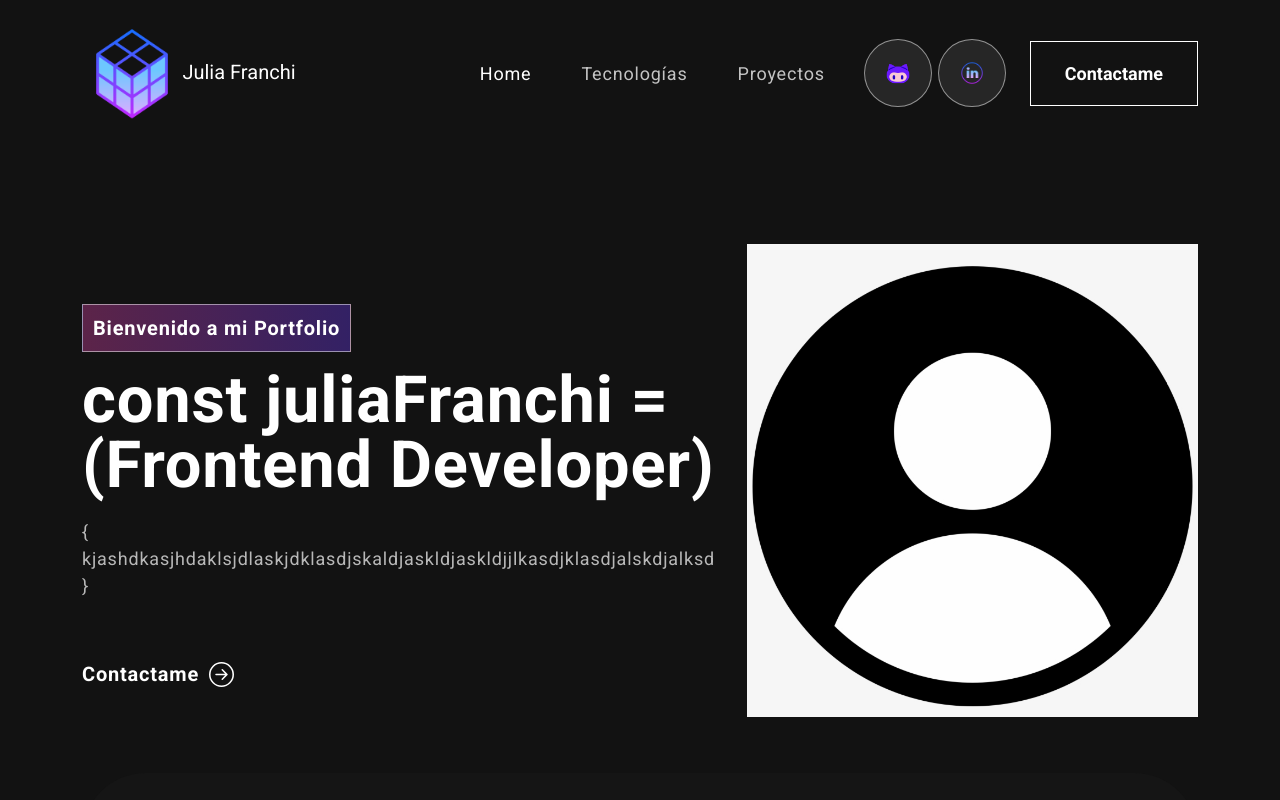
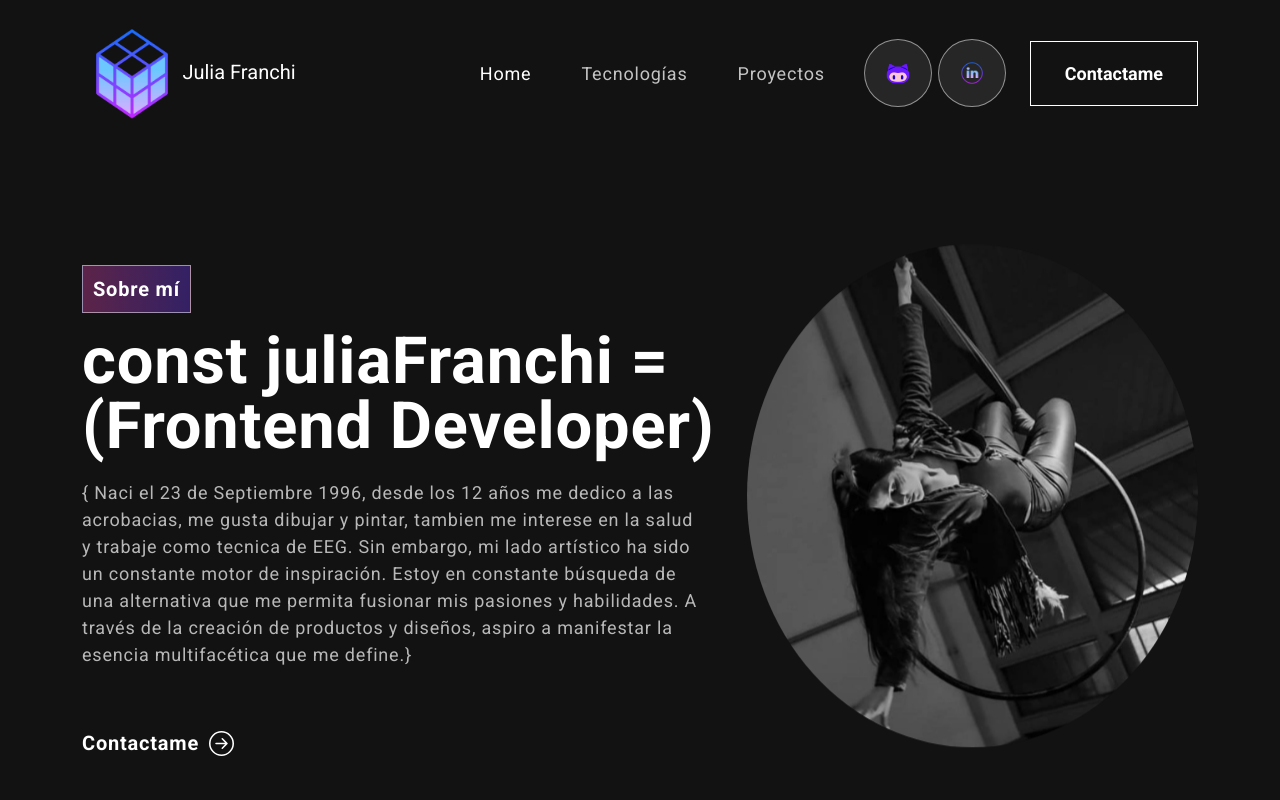
Before and after one commit to juf468/Portfolio, a React (Create React App) app: page / in a window 1280 px wide. Shown: the top 800 px of the page. Built offline with nearby package versions, Linux system fonts and the light colour scheme.

Commit message:
about me

```diff
--- a/src/App.css
+++ b/src/App.css
@@ -283,6 +283,7 @@ nav.navbar .navbar-toggler[aria-expanded='true'] .navbar-toggler-icon {
 .banner img {
 	animation: updown 3s linear infinite;
 	margin-right: auto;
+	border-radius: 50%;
 }
 @keyframes updown {
 	0% {
--- a/src/Components/Banner/Banner.jsx
+++ b/src/Components/Banner/Banner.jsx
@@ -1,7 +1,7 @@
 import { useEffect, useState } from 'react';
 import { Col, Container, Row } from 'react-bootstrap';
 import { ArrowRightCircle } from 'react-bootstrap-icons';
-import yo from '../../assets/yo.png';
+import yo from '../../assets/julita.jpg';
 
 export const Banner = () => {
 	const [loopNum, setLoopNum] = useState(0);
@@ -50,12 +50,12 @@ export const Banner = () => {
 				<Row className="align-items-center">
 					<Col xs={12} md={6} xl={7}>
 						<div>
-							<span className="tagline">Bienvenido a mi Portfolio</span>
+							<span className="tagline">Sobre mí</span>
 							<h1>
 								{`const juliaFranchi =`} <span className="wrap">{text}</span>
 							</h1>
 							<p>
-								{`{ kjashdkasjhdaklsjdlaskjdklasdjskaldjaskldjaskldjjlkasdjklasdjalskdjalksd }`}
+								{`{ Naci el 23 de Septiembre 1996, desde los 12 años me dedico a las acrobacias, me gusta dibujar y pintar, tambien me interese en la salud y trabaje como tecnica de EEG. Sin embargo, mi lado artístico ha sido un constante motor de inspiración. Estoy en constante búsqueda de una alternativa que me permita fusionar mis pasiones y habilidades. A través de la creación de productos y diseños, aspiro a manifestar la esencia multifacética que me define.}`}
 							</p>
 							<button onClick={() => console.log('connect')}>
 								Contactame <ArrowRightCircle size={25} />
```
Also changed, not shown: src/assets/julita.jpg (added), src/assets/julita2.jpg (added).
